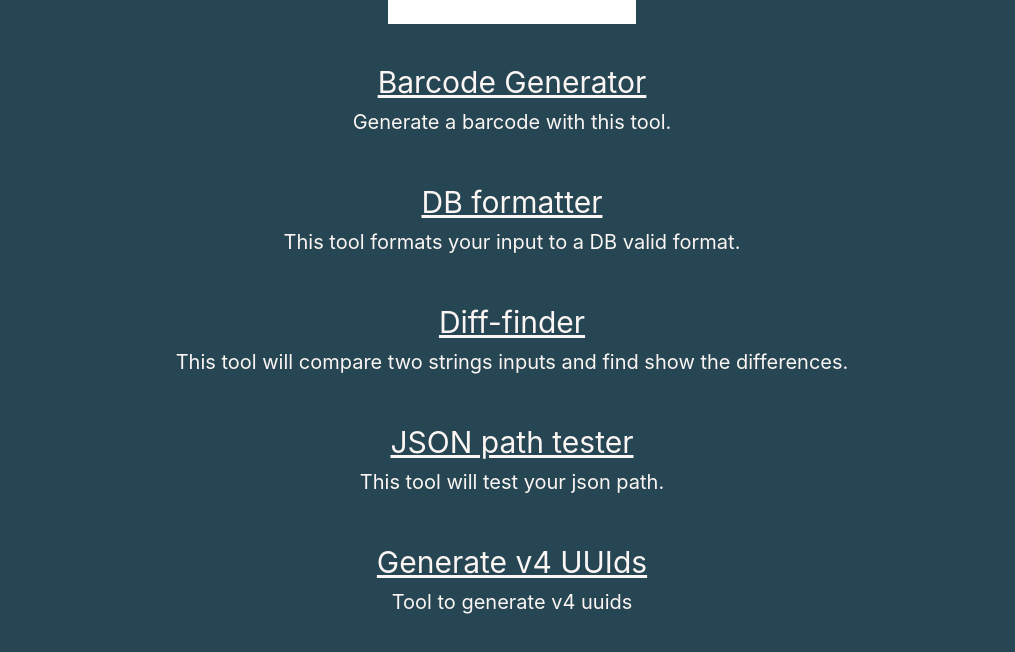
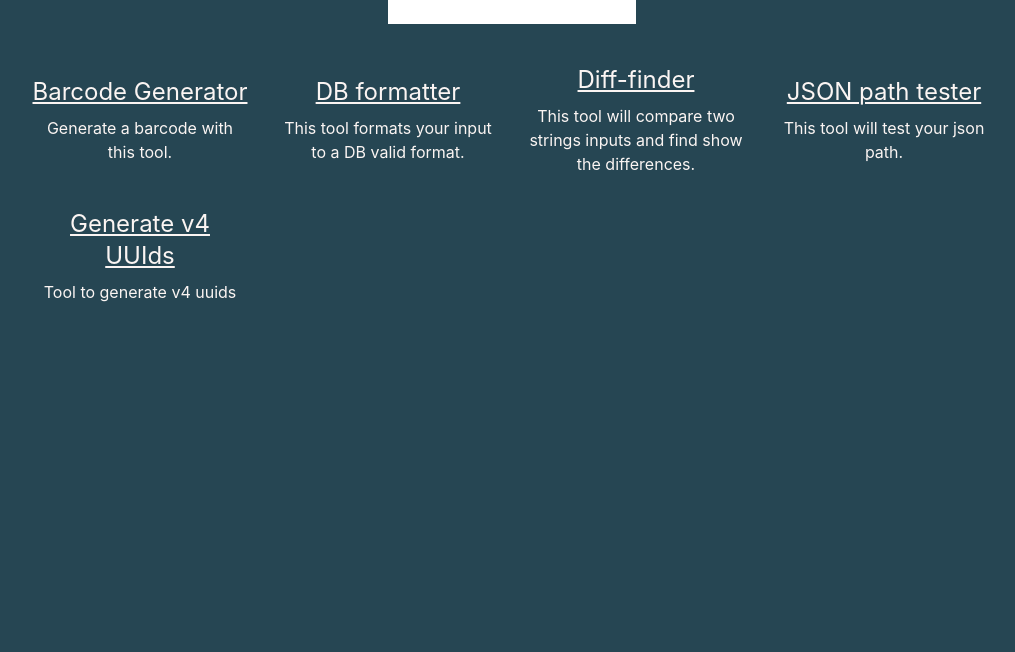
Before and after one commit to XenaDevs/tools, a Next.js app: page / in a window 1280 px wide. Shown: the top 652 px of the page, without its empty margins (128-1143 px from the left). Built offline with nearby package versions, Linux system fonts and the light colour scheme.

Commit message:
fix window undefined

```diff
--- a/components/BaseTemplate/index.tsx
+++ b/components/BaseTemplate/index.tsx
@@ -1,15 +1,13 @@
-import React from "react"
+import React from "react";
 
 const BaseTemplate = (children: React.ReactNode) => {
   return (
-      <main className='px-10 md:px-20 lg:px-30 max-w-5xl mx-auto'>
-        <section className='min-h-screen pt-10'>
-          <div className="flex flex-col gap-12 items-center">
+    <main className="px-10 md:px-20 lg:px-30 max-w-5xl mx-auto">
+      <section className="min-h-screen pt-10">
+        <div className="flex flex-col gap-12 items-center">{children}</div>
+      </section>
+    </main>
+  );
+};
 
-          </div>
-        </section>
-      </main>
-  )
-}
-
-export default BaseTemplate
+export default BaseTemplate;
--- a/pages/_app.tsx
+++ b/pages/_app.tsx
@@ -2,25 +2,25 @@ import "../styles/globals.css";
 import type { AppProps } from "next/app";
 import { useRouter } from "next/router";
 import { HomeButton } from "../components";
-import { useEffect } from "react";
-import { addToolVisit } from "../utils/local-storage";
+import { useEffect, useState } from "react";
+import { AddToolVisit } from "../utils/local-storage";
 
-function MyApp({ Component, pageProps }: AppProps) {
+const MyApp = ({ Component, pageProps }: AppProps) => {
   const router = useRouter();
-  const notHomePath = router.pathname !== "/";
+  const [path, setPath] = useState<Boolean>(false);
 
   useEffect(() => {
-    const path = router.pathname;
-    if (!path.includes("/tools/")) return;
-    addToolVisit(path);
+    const notHomePath = router.pathname !== "/";
+    if (notHomePath) setPath(true);
+    AddToolVisit(router.pathname);
   }, [router.pathname]);
 
   return (
     <>
-      {notHomePath && <HomeButton />}
+      {path && <HomeButton />}
       <Component {...pageProps} />
     </>
   );
-}
+};
 
 export default MyApp;
--- a/pages/_document.tsx
+++ b/pages/_document.tsx
@@ -6,7 +6,14 @@ export default class Document extends NextDocument {
   render() {
     return (
       <Html lang="en">
-        <Head />
+        <Head>
+          <meta
+            name="description"
+            lang="en"
+            content="Custom micro-service tools"
+          />
+          <link rel="icon" href="/favicon.ico" />
+        </Head>
         <body className="font-poppins bg-BG text-White">
           <Main />
           <NextScript />
--- a/pages/discord.tsx
+++ b/pages/discord.tsx
@@ -8,7 +8,7 @@ const Discord = () => {
     if (!router.isReady) return;
 
     router.push("https://discord.gg/fJpypWzSyH");
-  }, [router.isReady]);
+  }, [router, router.isReady]);
 
   return <></>;
 };
--- a/pages/index.tsx
+++ b/pages/index.tsx
@@ -3,41 +3,38 @@ import Link from "next/link";
 import Head from "next/head";
 import { ToolMetaData, toolsList } from "../utils/tools";
 import { fuse } from "../utils/search";
-import { getVisitedTools } from "../utils/local-storage";
+import { GetVisitedTools } from "../utils/local-storage";
 
 const Home = () => {
   const [searchResult, setSearchResult] =
     useState<Array<ToolMetaData>>(toolsList);
 
-  const navTools = searchResult.map((tool: ToolMetaData) => (
-    <>
-      <Link href={tool.path} key={tool.path} passHref className="max-w-fit">
-        <p className="text-3xl mb-2 underline">{tool.label}</p>
-        <h1 className="text-xl">{tool.shortDesc}</h1>
+  const navTools = searchResult.map((tool: ToolMetaData, i) => (
+    <div key={i}>
+      <Link href={tool.path} passHref className="max-w-fit ">
+        <h2 className="text-2xl mb-2 underline">{tool.label}</h2>
+        <p>{tool.shortDesc}</p>
       </Link>
-    </>
+    </div>
   ));
 
-  const mostVisitedTools = Object.values(getVisitedTools()).sort(
+  const mostVisitedTools = Object.values(GetVisitedTools()).sort(
     (a, b) => b.visits - a.visits
   );
 
-  const favoriteTools = mostVisitedTools.map(({ tool }) => (
-    <>
-      <Link href={tool.path} key={tool.path} passHref>
+  const favoriteTools = mostVisitedTools.map(({ tool }, i) => (
+    <div key={i}>
+      <Link href={tool.path} passHref>
         <p>{tool.label}</p>
       </Link>
-    </>
+    </div>
   ));
 
   return (
-    <div>
+    <>
       <Head>
-        <title>Tools</title>
-        <meta name="description" content="Generated by create next app" />
-        <link rel="icon" href="/favicon.ico" />
+        <title>Xena-dev</title>
       </Head>
-
       <main className="px-10 md:px-20 lg:px-40">
         <input
           className="text-Black"
@@ -53,15 +50,12 @@ const Home = () => {
           }}
         />
 
-        <section className="">
-          <div className="">{favoriteTools}</div>
-        </section>
-
         <section className="min-h-screen pt-10">
-          <div className="flex flex-col gap-12 items-center">{navTools}</div>
+          <div>{favoriteTools}</div>
+          <div className="grid grid-cols-4 gap-8 items-center">{navTools}</div>
         </section>
       </main>
-    </div>
+    </>
   );
 };
 
--- a/utils/local-storage.ts
+++ b/utils/local-storage.ts
@@ -1,17 +1,25 @@
 import { toolMap, ToolMetaData } from "./tools";
 
-const MOST_VISITED_TOOL_LOCAL_STORAGE_KEY = "tool-visits";
+const MOST_VISITED_TOOL_LOCAL_STORAGE_KEY = "topTools";
 
-export function addToolVisit(path: string): void {
-  if (
-    typeof window == "undefined" ||
-    window.localStorage == null ||
-    localStorage == null
-  ) {
-    return;
+export const GetVisitedTools = (): Record<
+  string,
+  { visits: number; tool: ToolMetaData }
+> => {
+  const result =
+    typeof window !== "undefined"
+      ? localStorage.getItem(MOST_VISITED_TOOL_LOCAL_STORAGE_KEY)
+      : null;
+
+  if (result == null) {
+    return {};
   }
 
-  const visitedTools = getVisitedTools();
+  return JSON.parse(result);
+};
+
+export const AddToolVisit = (path: string): void => {
+  const visitedTools = GetVisitedTools();
 
   if (visitedTools[path] == null) {
     visitedTools[path] = { visits: 0, tool: toolMap[path] };
@@ -19,29 +27,10 @@ export function addToolVisit(path: string): void {
 
   visitedTools[path].visits += 1;
 
-  localStorage.setItem(
-    MOST_VISITED_TOOL_LOCAL_STORAGE_KEY,
-    JSON.stringify(visitedTools)
-  );
-}
-
-export function getVisitedTools(): Record<
-  string,
-  { visits: number; tool: ToolMetaData }
-> {
-  if (
-    typeof window == "undefined" ||
-    window.localStorage == null ||
-    localStorage == null
-  ) {
-    return {};
+  if (typeof window !== "undefined") {
+    localStorage.setItem(
+      MOST_VISITED_TOOL_LOCAL_STORAGE_KEY,
+      JSON.stringify(visitedTools)
+    );
   }
-
-  const result = localStorage.getItem(MOST_VISITED_TOOL_LOCAL_STORAGE_KEY);
-
-  if (result == null) {
-    return {};
-  }
-
-  return JSON.parse(result);
-}
+};
```
Also changed, not shown: .eslintrc.json.
